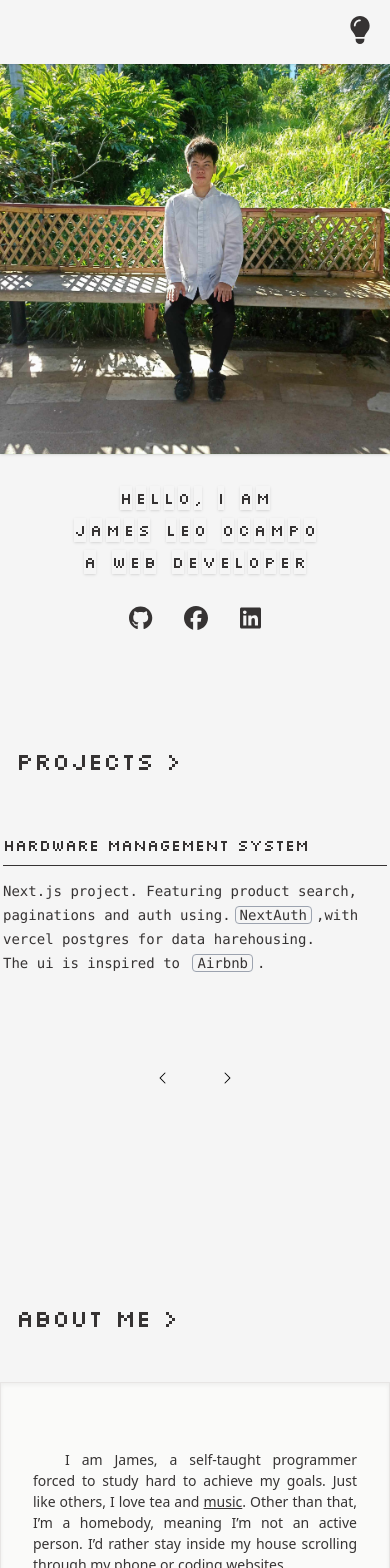
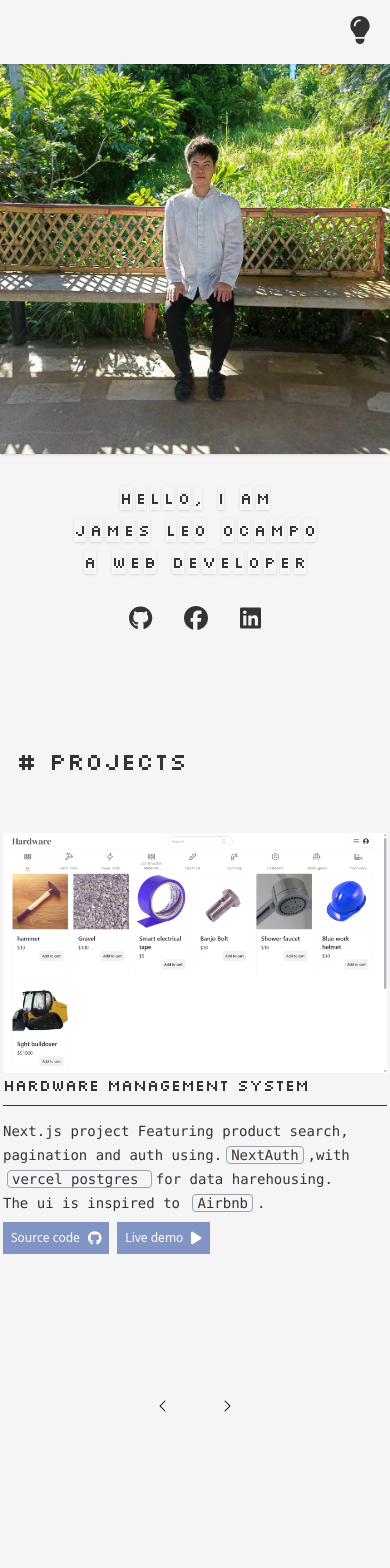
Before and after one commit to JamesWithLeo/Portfolio, a React (Create React App) app in the folder client/: page / in a window 390 px wide. Shown: the top 1568 px of the page. Built offline with nearby package versions, Linux system fonts and the light colour scheme.

Commit message:
tweaks with project

```diff
--- a/client/src/App.tsx
+++ b/client/src/App.tsx
@@ -137,7 +137,6 @@ function App() {
         <div className="absolute left-[78%] top-[600px] hidden h-16 w-16 border border-stone-200 shadow-inner md:block dark:hidden" />
         <div className="absolute left-[74%] top-[600px] hidden h-8 w-8 border border-stone-200 bg-stone-50 shadow-inner md:block dark:hidden" />
 
-        {/* div shortcut */}
         <div className="fixed right-10 z-10 hidden flex-col gap-3 md:flex">
           <a href="#top">
             <div className="h-3 w-3 rounded-sm bg-white shadow shadow-darkPrimary active:shadow-inner active:shadow-darkPrimary dark:rounded-full dark:bg-darkPrimary dark:shadow-white dark:active:shadow-white" />
@@ -161,10 +160,10 @@ function App() {
         id="projects"
       >
         <h1 className="w-full p-4 font-[silkscreen] text-2xl text-darkPrimary md:text-3xl lg:px-12 lg:text-4xl dark:text-white ">
-          Projects {">"}
+          # Projects
         </h1>
         <div
-          className="flex snap-x snap-mandatory gap-8 overflow-x-hidden scroll-smooth p-2 px-12"
+          className="flex touch-pan-x snap-x snap-mandatory gap-8 overflow-x-hidden scroll-smooth p-2 px-12"
           id="project-carousel"
         >
           <Project
@@ -174,13 +173,21 @@ function App() {
             appImg={hardwareImg}
             content={
               <span className="mb-2 w-full text-left font-mono text-sm font-light text-darkPrimary dark:text-stone-400">
-                Next.js project. Featuring product search, paginations and auth
+                Next.js project Featuring product search, pagination and auth
                 using.
                 <TechnolgyLink
                   href="https://next-auth.js.org/"
                   target="NextAuth"
                 />
-                ,with vercel postgres for data harehousing.
+                ,with
+                <br />
+                <TechnolgyLink
+                  href="https://vercel.com/storage/postgres"
+                  target="
+                 vercel postgres
+                 "
+                />
+                for data harehousing.
                 <br />
                 The ui is inspired to{" "}
                 <TechnolgyLink target="Airbnb" href="https://www.airbnb.com/" />
@@ -199,8 +206,16 @@ function App() {
                 Authorizaton with the help of{" "}
                 <TechnolgyLink href="https://redux.js.org/" target="redux" />,
                 <TechnolgyLink href="https://leafletjs.com/" target="Leaflet" />
-                for Mapping. Other technolgy used: ReactJs with typescript,
-                NodeJs with typescript, Express,
+                for Mapping. Other technolgy used:{" "}
+                <TechnolgyLink href="https://react.dev/" target="react" />,
+                <TechnolgyLink
+                  href="https://www.typescriptlang.org/"
+                  target="typescript"
+                />
+                ,<TechnolgyLink href="https://nodejs.org/en" target="Node.js" />{" "}
+                with{" "}
+                <TechnolgyLink href="https://expressjs.com/" target="Express" />
+                ,
                 <TechnolgyLink href="https://axios-http.com/" target="axios" />,
                 <TechnolgyLink
                   href="https://www.material-react-table.com/"
@@ -218,8 +233,19 @@ function App() {
             appImg={melbakeImg}
             content={
               <span className="mb-2 w-full text-left font-mono text-sm font-light text-darkPrimary dark:text-stone-400">
-                My first Ever E-commerce website created using MongoDb, express,
-                React, Node JS,{" "}
+                My first Ever E-commerce website created using{" "}
+                <TechnolgyLink
+                  href="https://www.mongodb.com/"
+                  target="MongoDb"
+                />
+                ,
+                <TechnolgyLink href="https://expressjs.com/" target="Express" />
+                ,
+                <TechnolgyLink href="https://react.dev/" target="react" />,
+                <TechnolgyLink
+                  href="https://nodejs.org/en"
+                  target="Node.js"
+                />, <br />
                 <TechnolgyLink
                   target="TanStack Query"
                   href="https://tanstack.com/query/latest"
@@ -294,10 +320,9 @@ function App() {
       </div>
 
       <div className="flex h-max w-full max-w-7xl flex-col items-center justify-center gap-y-8 pb-32 pt-16  dark:bg-darkPrimary">
-        <h1 className="w-full p-4 font-[silkscreen] text-2xl text-darkPrimary md:text-3xl lg:px-12 lg:text-4xl dark:text-white">
-          About Me {">"}
+        <h1 className="w-full  p-4 font-[silkscreen] text-2xl text-darkPrimary md:text-3xl lg:px-12 lg:text-4xl dark:text-white">
+          # About Me
         </h1>
-        {/* bg-[#8294C4] */}
         <div className="flex h-full flex-col gap-8 border border-stone-200 bg-stone-50 p-8 text-darkPrimary shadow-inner md:w-[90%] lg:px-8 dark:border-none dark:bg-darkPrimary dark:text-white">
           <div className="h-0.5 w-3/4 dark:bg-red-500 "></div>
           <AboutMe />
--- a/client/src/Components/projects.tsx
+++ b/client/src/Components/projects.tsx
@@ -23,9 +23,9 @@ export default function Project({
   return (
     <main
       id="projectCard"
-      className="group h-max w-full min-w-96 max-w-sm snap-center "
+      className="group h-max w-full min-w-96 max-w-sm snap-center md:snap-align-none"
       // className="group flex h-max w-full max-w-96 flex-col justify-between gap-2
-      //   bg-light100 px-4 py-5 shadow-lg outline-dashed outline-darkPrimary delay-200 duration-200 ease-linear hover:scale-[1.03] hover:bg-white focus:scale-[1.03] focus:bg-white focus:outline dark:rounded-md dark:bg-dark900 dark:shadow-xl dark:shadow-stone-800 dark:hover:bg-dark600 dark:focus:bg-dark600"
+      // bg-light100 px-4 py-5 shadow-lg outline-dashed outline-darkPrimary delay-200 duration-200 ease-linear hover:scale-[1.03] hover:bg-white focus:scale-[1.03] focus:bg-white focus:outline dark:rounded-md dark:bg-dark900 dark:shadow-xl dark:shadow-stone-800 dark:hover:bg-dark600 dark:focus:bg-dark600"
     >
       {appImg ? (
         <div className="h-auto w-full bg-stone-100 delay-200 duration-200 ease-linear">
@@ -33,7 +33,7 @@ export default function Project({
             src={appImg}
             loading="lazy"
             alt="App sample screenshots"
-            className="hidden delay-150 duration-300 ease-linear group-hover:block sm:block"
+            className="delay-150 duration-300 ease-linear "
           />
         </div>
       ) : null}
@@ -46,7 +46,7 @@ export default function Project({
           </div>
           {content}
         </div>
-        <div className="hidden flex-col gap-2 group-hover:flex">
+        <div className="flex-col gap-2 group-hover:flex md:hidden">
           {duration ? (
             <p className="mt-auto w-full text-left text-xs text-stone-500">
               {duration}
@@ -57,7 +57,7 @@ export default function Project({
               target="_"
               href={repo}
               id="sourceCodeButton"
-              className="e flex w-max items-center  border border-none bg-contrast px-2 py-2 text-left text-xs text-white dark:rounded-sm dark:bg-darkContrast dark:text-white"
+              className=" flex w-max items-center  border border-none bg-contrast px-2 py-2 text-left text-xs text-white dark:rounded-sm dark:bg-darkContrast dark:text-white"
             >
               Source code
               <FontAwesomeIcon icon={faGithub} className="ml-2 text-sm" />
--- a/client/tailwind.config.js
+++ b/client/tailwind.config.js
@@ -6,7 +6,6 @@ module.exports = {
     extend: {
       screens: {
         sm: "430px",
-        // => @media (min-width: 640px) { ... }
       },
       colors: {
         darkContrast: '#ef4444',
@@ -21,10 +20,12 @@ module.exports = {
     }, keyframes: {
       slide: {
         '0%': {
-          transform: 'translateX(0)'
+          transform: 'scaleY(1)',
+          transform: 'scaleX(1)'
         },
         '100%': {
-          transform: 'translateX(27rem)'
+          transform: 'scaleY(1.3)',
+          transform: 'scaleX(1.3)'
         }
       }
     }
```
